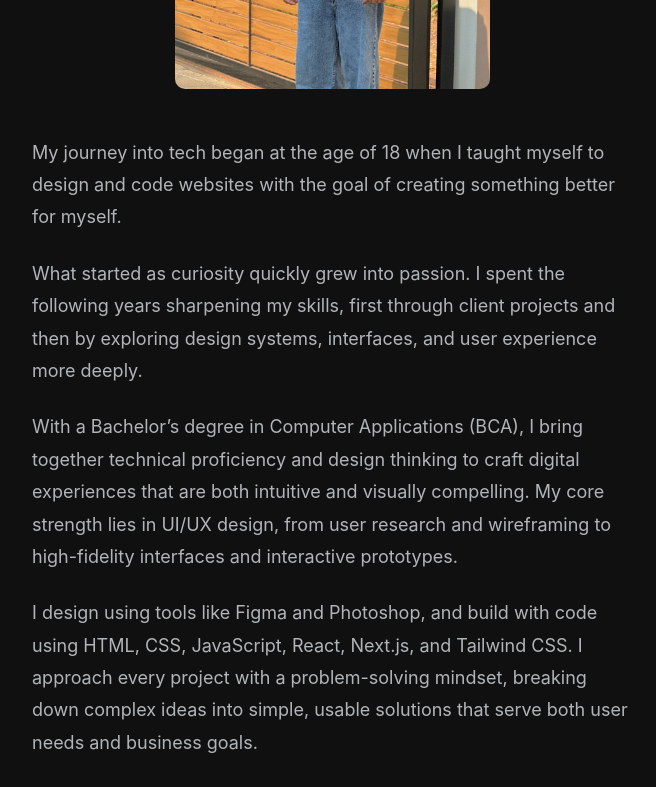
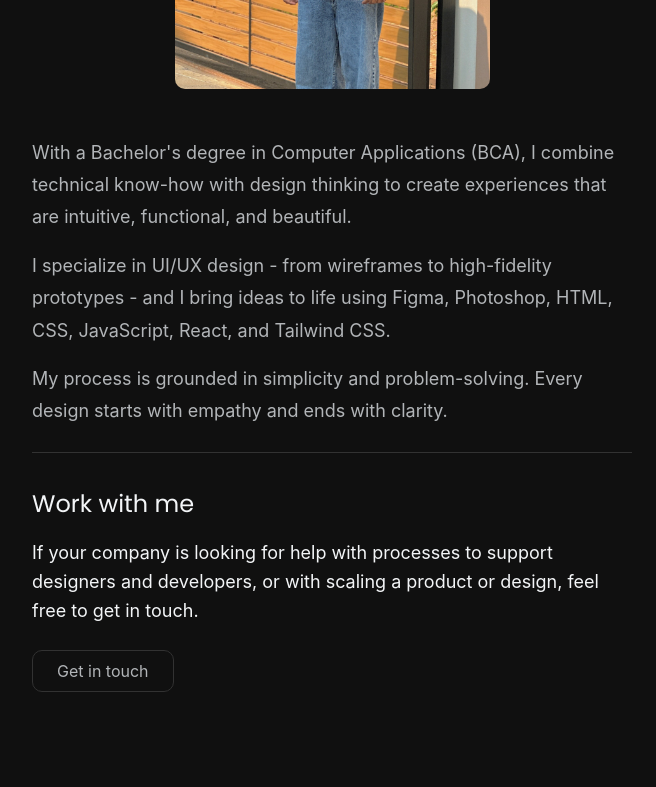
Before and after one commit to Sinan-kp30/Sinan-KP, a plain HTML site: page about.html in a window 1280 px wide. Shown: the part 620-1407 px from the top of the page, without its empty margins (308-964 px from the left). Drawn offline with Linux system fonts and the light colour scheme; a web font is replaced by a local one.

Commit message:
Update about.html

```diff
--- a/about.html
+++ b/about.html
@@ -5,7 +5,6 @@
   <meta name="viewport" content="width=device-width, initial-scale=1.0" />
   <title>Sinan KP - About</title>
   <link href="https://fonts.googleapis.com/css2?family=Poppins:wght@400;500&family=Ovo:wght@400&display=swap" rel="stylesheet">
-  <link rel="icon" type="image/png" href="Logo.png" />
   <style>
     * {
       box-sizing: border-box;
@@ -58,7 +57,7 @@
       font-size: 18px;
       line-height: 1.8;
       color: #b2b5b8;
-      margin-bottom: 24px;
+      margin-bottom: 16px;
     }
 
     .divider {
@@ -185,17 +184,15 @@
     <img src="About Hero image.JPG" alt="Sinan KP" class="about-image" />
 
     <div class="about-text">
+
       <p>
-        My journey into tech began at the age of 18 when I taught myself to design and code websites with the goal of creating something better for myself.
+       With a Bachelor's degree in Computer Applications (BCA), I combine technical know-how with design thinking to create experiences that are intuitive, functional, and beautiful.
       </p>
       <p>
-        What started as curiosity quickly grew into passion. I spent the following years sharpening my skills, first through client projects and then by exploring design systems, interfaces, and user experience more deeply.
-      </p>
-      <p>
-        With a Bachelor’s degree in Computer Applications (BCA), I bring together technical proficiency and design thinking to craft digital experiences that are both intuitive and visually compelling. My core strength lies in UI/UX design, from user research and wireframing to high-fidelity interfaces and interactive prototypes.
+        I specialize in UI/UX design - from wireframes to high-fidelity prototypes - and I bring ideas to life using Figma, Photoshop, HTML, CSS, JavaScript, React, and Tailwind CSS.
       </p>
       <p class="text-nomargin">
-        I design using tools like Figma and Photoshop, and build with code using HTML, CSS, JavaScript, React, Next.js, and Tailwind CSS. I approach every project with a problem-solving mindset, breaking down complex ideas into simple, usable solutions that serve both user needs and business goals.
+       My process is grounded in simplicity and problem-solving. Every design starts with empathy and ends with clarity.
       </p>
     </div>
 
```
